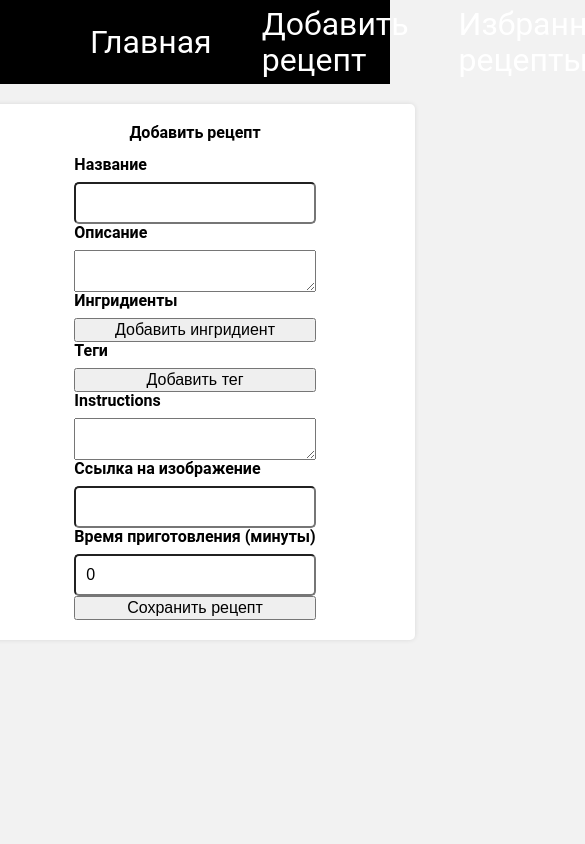
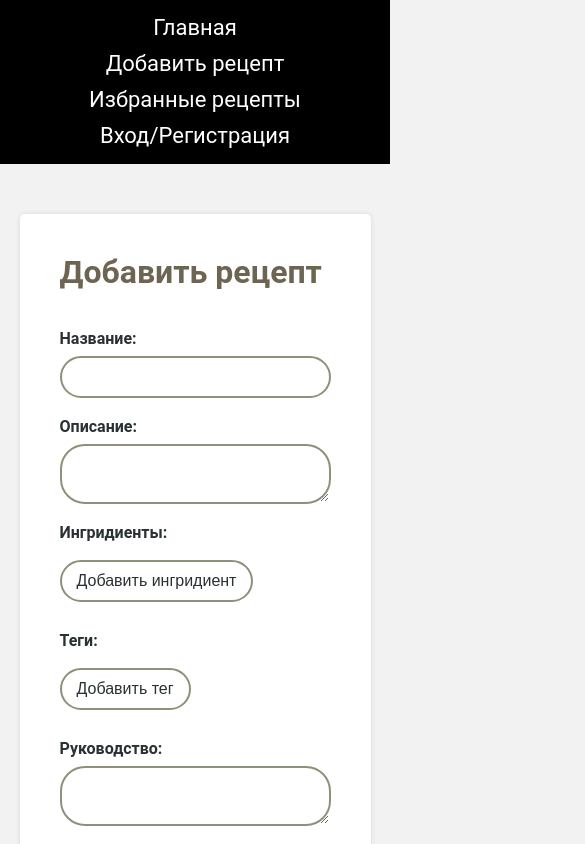
Before and after one commit to DmitryZhuravskiy/recipes-app, a React (Create React App) app in the folder client/: page /create-recipe in a window 390 px wide. Shown: the top 844 px of the page, 585 px wide, since content can reach past the window. Built offline with nearby package versions, Linux system fonts and the light colour scheme.

Commit message:
new styles

```diff
--- a/client/src/App.jsx
+++ b/client/src/App.jsx
@@ -4,7 +4,8 @@ import { Home } from "./pages/Home";
 import { Auth } from "./pages/Auth";
 import { CreateRecipe } from "./pages/CreateRecipe";
 import { SavedRecipes } from "./pages/SavedRecipes";
-import {Navbar} from "./components/Navbar";
+import { Navbar } from "./components/Navbar";
+import Recipe from "./pages/Recipe";
 
 function App() {
   return (
@@ -16,6 +17,7 @@ function App() {
           <Route path="/auth" element={<Auth />} />
           <Route path="/create-recipe" element={<CreateRecipe />} />
           <Route path="/saved-recipes" element={<SavedRecipes />} />
+          <Route path="/:id" element={<Recipe />} />
         </Routes>
       </Router>
     </div>
--- a/client/src/App.scss
+++ b/client/src/App.scss
@@ -9,6 +9,8 @@
 }
 
 * {
+  padding: 0;
+  margin: 0;
   font-size: 16px;
   line-height: 18px;
   --titleColor: #6d6552;
@@ -49,62 +51,8 @@ a {
   margin: 10px;
   font-size: 25px;
 }
-
-.create-recipe {
-  display: flex;
-  flex-direction: column;
-  justify-content: center;
-  align-items: center;
-  padding: 20px;
-  background-color: white;
-  border-radius: 5px;
-  box-shadow: 0 0 5px rgba(0, 0, 0, 0.1);
-  margin: 20px;
-  width: 400px;
-}
-.create-recipe form {
-  display: flex;
-  flex-direction: column;
-}
 ul {
   list-style: none;
   padding: 0;
   margin: 0;
 }
-
-li {
-  border: 1px solid black;
-  padding: 10px;
-  margin-bottom: 10px;
-}
-
-h2 {
-  margin-top: 0;
-}
-
-img {
-  max-width: 100%;
-  height: auto;
-  margin-bottom: 10px;
-}
-
-img {
-  width: 400px;
-}
-
-p {
-  max-width: 400px;
-  font-size: 12px;
-}
-.likeWrapper {
-  display: flex;
-  justify-content: flex-start;
-  align-items: center;
-}
-
-.like {
-  margin-left: 10px;
-  margin-top: 12px;
-  width: 20px;
-  height: 20px;
-}
--- a/client/src/components/Form/Form.module.scss
+++ b/client/src/components/Form/Form.module.scss
@@ -15,6 +15,7 @@
   line-height: var(--lineHeightTitle);
   font-weight: 500px;
   color: var(--titleColor);
+  margin-bottom: 40px;
 }
 
 .formGroup {
--- a/client/src/components/Navbar/Navbar.module.scss
+++ b/client/src/components/Navbar/Navbar.module.scss
@@ -18,7 +18,7 @@
   line-height: var(--lineHeightTitle);
 
   &:hover {
-    color: #C7D0CC;
+    color: #c7d0cc;
   }
 }
 .linkOut {
@@ -41,3 +41,45 @@
     box-shadow: 0px 0px 20px rgba(255, 255, 255, 0.7);
   }
 }
+@media (max-width: 1200px) {
+  .navbar {
+    margin: 0;
+    width: 100%;
+    padding: 5px 5%;
+  }
+}
+
+@media (max-width: 800px) {
+  .navbar {
+    margin: 0;
+    width: 100%;
+    padding: 5px 5%;
+  }
+  .link {
+    padding: 0;
+    margin: 0;
+    margin-right: 20px;
+    font-size: 22px;
+    line-height: 26px;
+  }
+
+  .linkOut {
+    font-size: 22px;
+    line-height: 26px;
+  }
+}
+@media (max-width: 550px) {
+  .navbar {
+    display: block;
+    height: auto;
+  }
+  .link {
+    display: block;
+    margin: 10px;
+    text-align: center;
+  }
+  .linkOut {
+    display: block;
+    margin: 20px auto;
+  }
+}
--- a/client/src/pages/CreateRecipe/CreateRecipe.module.scss
+++ b/client/src/pages/CreateRecipe/CreateRecipe.module.scss
@@ -0,0 +1,95 @@
+.createRecipe {
+  display: flex;
+  flex-direction: column;
+  justify-content: flex-start;
+  align-items: flex-start;
+  padding: 40px 60px;
+  background-color: white;
+  border-radius: 5px;
+  box-shadow: 0 0 5px rgba(0, 0, 0, 0.1);
+  margin: 80px 20px;
+  width: 90%;
+  box-sizing: border-box;
+  .form {
+    display: flex;
+    flex-direction: column;
+    width: 100%;
+  }
+}
+.createCTitle {
+  font-size: var(--fontSizeTitle);
+  line-height: var(--lineHeightTitle);
+  font-weight: 500px;
+  color: var(--titleColor);
+}
+
+.formGroup {
+  display: flex;
+  flex-direction: row;
+  justify-content: flex-start;
+  flex-wrap: wrap;
+  align-items: center;
+  margin-bottom: 20px;
+}
+
+.label {
+  color: var(--textColor);
+  cursor: pointer;
+  margin-bottom: 8px;
+  margin-right: 10px;
+  font-weight: 600;
+  width: 140px;
+
+  &:hover {
+    color: var(--textColorHover);
+  }
+}
+
+.input {
+  border: 2px var(--textColorHover) solid;
+  outline: none;
+  padding: 10px 15px;
+  border-radius: 25px;
+  width: 50%;
+  box-sizing: border-box;
+
+  &:hover {
+    border: 2px var(--titleColor) solid;
+    box-shadow: 5px 5px 10px rgba(122, 118, 102, 0.5);
+  }
+}
+
+.button,
+.submitButton {
+  display: inline-block;
+  margin-top: 0px;
+  box-sizing: border-box;
+  padding: 10px 15px;
+  margin: 10px 10px 10px 0px;
+  text-align: center;
+  border-radius: 25px;
+  border: 2px var(--textColorHover) solid;
+  color: var(--textColor);
+  background-color: white;
+  cursor: pointer;
+
+  &:hover {
+    background-color: var(--textColorHover);
+    border-color: white;
+    color: white;
+  }
+}
+
+.submitButton {
+  max-width: 250px;
+}
+@media (max-width: 1200px) {
+  .createRecipe {
+    padding: 40px 40px;
+    margin: 50px 0px;
+  }
+  .input {
+    flex-grow: 25;
+    width: auto;
+  }
+}
--- a/client/src/pages/CreateRecipe/index.jsx
+++ b/client/src/pages/CreateRecipe/index.jsx
@@ -4,6 +4,7 @@ import { useGetUserID } from "../../hooks/useGetUserID";
 import { useNavigate } from "react-router-dom";
 import { useCookies } from "react-cookie";
 import styles from "./CreateRecipe.module.scss";
+import formStyles from "../../components/Form/Form.module.scss";
 
 export const CreateRecipe = () => {
   const userID = useGetUserID();
@@ -70,27 +71,41 @@ export const CreateRecipe = () => {
   };
 
   return (
-    <div className="create-recipe">
-      <h2>Добавить рецепт</h2>
-      <form onSubmit={handleSubmit}>
-        <label htmlFor="name">Название</label>
+    <div className={styles.createRecipe}>
+      <h2 className={formStyles.authCTitle}>Добавить рецепт</h2>
+      <form className={styles.form} onSubmit={handleSubmit}>
+        <div className={styles.formGroup}>
+          <label className={styles.label} htmlFor="name">
+            Название:
+          </label>
           <input
+            className={styles.input}
             type="text"
             id="name"
             name="name"
             value={recipe.name}
             onChange={handleChange}
           />
-        <label htmlFor="description">Описание</label>
+        </div>
+        <div className={styles.formGroup}>
+          <label className={styles.label} htmlFor="description">
+            Описание:
+          </label>
           <textarea
+            className={styles.input}
             id="description"
             name="description"
             value={recipe.description}
             onChange={handleChange}
           ></textarea>
-        <label htmlFor="ingredients">Ингридиенты</label>
+        </div>
+        <div className={styles.formGroup}>
+          <label className={styles.label} htmlFor="ingredients">
+            Ингридиенты:
+          </label>
           {recipe.ingredients.map((ingredient, index) => (
             <input
+              className={styles.button}
               key={index}
               type="text"
               name="ingredients"
@@ -98,13 +113,21 @@ export const CreateRecipe = () => {
               onChange={(event) => handleIngredientChange(event, index)}
             />
           ))}
-        <button type="button" onClick={handleAddIngredient}>
+          <button
+            className={styles.button}
+            type="button"
+            onClick={handleAddIngredient}
+          >
             Добавить ингридиент
           </button>
-
-        <label htmlFor="tags">Теги</label>
+        </div>
+        <div className={styles.formGroup}>
+          <label className={styles.label} htmlFor="tags">
+            Теги:
+          </label>
           {recipe.tags.map((tag, index) => (
             <input
+              className={styles.button}
               key={index}
               type="text"
               name="tags"
@@ -112,33 +135,53 @@ export const CreateRecipe = () => {
               onChange={(event) => handleTagChange(event, index)}
             />
           ))}
-        <button type="button" onClick={handleAddTag}>
+          <button
+            className={styles.button}
+            type="button"
+            onClick={handleAddTag}
+          >
             Добавить тег
           </button>
-        <label htmlFor="instructions">Instructions</label>
+        </div>
+        <div className={styles.formGroup}>
+          <label className={styles.label} htmlFor="instructions">
+            Руководство:
+          </label>
           <textarea
+            className={styles.input}
             id="instructions"
             name="instructions"
             value={recipe.instructions}
             onChange={handleChange}
           ></textarea>
-        <label htmlFor="imageUrl">Ссылка на изображение</label>
+        </div>
+        <div className={styles.formGroup}>
+          <label className={styles.label} htmlFor="imageUrl">
+            Ссылка на изображение:
+          </label>
           <input
+            className={styles.input}
             type="text"
             id="imageUrl"
             name="imageUrl"
             value={recipe.imageUrl}
             onChange={handleChange}
           />
-        <label htmlFor="cookingTime">Время приготовления (минуты)</label>
+        </div>
+        <div className={styles.formGroup}>
+          <label className={styles.label} htmlFor="cookingTime">
+            Время приготовления (минуты):
+          </label>
           <input
+            className={styles.input}
             type="number"
             id="cookingTime"
             name="cookingTime"
             value={recipe.cookingTime}
             onChange={handleChange}
           />
-        <button type="submit">Сохранить рецепт</button>
+        </div>
+        <button className={styles.submitButton}  type="submit">Сохранить рецепт</button>
       </form>
     </div>
   );
--- /dev/null
+++ b/client/src/pages/Home/Home.module.scss
@@ -0,0 +1,122 @@
+.title {
+  font-size: var(--fontSizeTitle);
+  line-height: var(--lineHeightTitle);
+  font-weight: 700px;
+  color: black;
+  padding: 0;
+  margin: 0;
+  margin-bottom: 30px;
+}
+
+.recipes {
+  display: flex;
+  justify-content: space-between;
+  align-items: flex-start;
+  flex-wrap: wrap;
+}
+.recipe {
+  width: 30%;
+  padding: 20px;
+  margin-bottom: 30px;
+  box-sizing: border-box;
+  border-radius: 25px;
+  border: 2px var(--titleColor) solid;
+}
+.subTitle {
+  font-size: 22px;
+  line-height: 26px;
+  font-weight: 500px;
+  color: var(--titleColor);
+  margin-bottom: 0;
+  height: 52px;
+  overflow: hidden;
+}
+.recipeImage {
+  width: 100%;
+  height: 300px;
+  border-radius: 15px;
+  margin: 10px 0;
+}
+.tagsGroup {
+  display: flex;
+  flex-direction: row;
+  justify-content: flex-start;
+  align-items: center;
+  flex-wrap: wrap;
+}
+.tagTitle {
+  margin-right: 15px;
+  border: none;
+  margin-bottom: 0;
+}
+.tags {
+  display: flex;
+  justify-content: flex-start;
+  align-items: center;
+  flex-wrap: wrap;
+  overflow: hidden;
+  height: 80px;
+  margin-bottom: 10px;
+}
+.tag {
+  display: inline-block;
+  margin-top: 0px;
+  box-sizing: border-box;
+  padding: 5px;
+  margin: 5px 10px 5px 0px;
+  text-align: center;
+  border-radius: 15px;
+  border: 2px var(--textColorHover) solid;
+  color: var(--textColor);
+  background-color: white;
+  cursor: pointer;
+
+  &:hover {
+    background-color: var(--textColorHover);
+    border-color: white;
+    color: white;
+  }
+}
+
+.likeWrapper {
+  display: flex;
+  justify-content: flex-start;
+  align-items: center;
+}
+.like {
+  width: 20px;
+  height: 20px;
+  margin-left: 10px;
+}
+@media (max-width: 1200px) {
+  .recipe {
+    width: 48%;
+  }
+
+  .recipeImage {
+    height: 300px;
+  }
+}
+@media (max-width: 900px) {
+  .recipeImage {
+    height: 200px;
+  }
+}
+
+@media (max-width: 600px) {
+  .recipe {
+    width: 100%;
+  }
+  .recipeImage {
+    height: 300px;
+  }
+}
+
+@media (max-width: 450px) {
+    .recipe {
+      width: 100%;
+    }
+    .recipeImage {
+      height: 200px;
+    }
+  }
--- a/client/src/pages/Home.jsx
+++ b/client/src/pages/Home/index.jsx
@@ -1,6 +1,8 @@
 import React, { useEffect, useState } from "react";
-import { useGetUserID } from "../hooks/useGetUserID";
+import { useGetUserID } from "../../hooks/useGetUserID";
 import axios from "axios";
+import createStyles from "../CreateRecipe/CreateRecipe.module.scss";
+import styles from "./Home.module.scss";
 
 export const Home = () => {
   const [recipes, setRecipes] = useState([]);
@@ -62,53 +64,66 @@ export const Home = () => {
   }, []);
 
   return (
-    <div>
-      <h1>Рецепты</h1>
-      <ul>
+    <div className={createStyles.createRecipe}>
+      <h1 className={styles.title}>Рецепты</h1>
+      <ul className={styles.recipes}>
         {recipes.map((recipe) => (
-          <li key={recipe._id}>
-            <div>
-              <h2>{recipe.name}</h2>
+          <li className={styles.recipe} key={recipe._id}>
+            <h2 className={styles.subTitle}>{recipe.name}</h2>
             <button
+              className={createStyles.button}
               onClick={() => saveRecipe(recipe._id)}
               disabled={isRecipeSaved(recipe._id)}
             >
-                {isRecipeSaved(recipe._id) ? "Сохранено" : "Сохранить"}
+              {isRecipeSaved(recipe._id)
+                ? "В избранных"
+                : "Добавить в избранные"}
             </button>
-            </div>
+
+            <img
+              className={styles.recipeImage}
+              src={recipe.imageUrl}
+              alt={recipe.name}
+            />
+            {/*
                           <div>
-              <h3>Ингридиенты</h3>
+              <h3 className={createStyles.label}>Ингридиенты</h3>
               <ul className="instructions">
                 {recipe.ingredients.map((ingredient) => (
                   <li>{ingredient}</li>
                 ))}
               </ul>
             </div>
-            <div>
-              <h3>Теги</h3>
-              <ul className="instructions">
+
+                        <div className="instructions">
+              <p>{recipe.instructions}</p>
+            </div>
+               <p>Время приготовления: {recipe.cookingTime} минут</p>
+              */}
+
+            <div className={styles.tagsGroup}>
+              <ul className={styles.tags}>
+                <li className={styles.tagTitle}>Теги:</li>
                 {recipe.tags.map((tag) => (
-                  <li>{tag}</li>
+                  <li className={styles.tag}>{tag}</li>
                 ))}
               </ul>
             </div>
-            <div className="instructions">
-              <p>{recipe.instructions}</p>
-            </div>
-            <img src={recipe.imageUrl} alt={recipe.name} />
-            <p>Время приготовления: {recipe.cookingTime} минут</p>
-            <p className="likeWrapper" onClick={() => likeRecipe(recipe._id)}>
+            <p
+              className={styles.likeWrapper}
+              onClick={() => likeRecipe(recipe._id)}
+            >
               {recipe.likes.length}
               {isLiked(recipe) ? (
                 <img
-                  className="like"
+                  className={styles.like}
                   src="./images/heart--red.svg"
                   width="20"
                   height="15"
                 />
               ) : (
                 <img
-                  className="like"
+                  className={styles.like}
                   src="./images/heart.svg"
                   width={20}
                   height={15}
--- a/client/src/pages/SavedRecipes.jsx
+++ b/client/src/pages/SavedRecipes.jsx
@@ -1,6 +1,8 @@
 import React, { useEffect, useState } from "react";
 import { useGetUserID } from "../hooks/useGetUserID";
 import axios from "axios";
+import createStyles from "./CreateRecipe/CreateRecipe.module.scss";
+import styles from "./Home/Home.module.scss";
 
 export const SavedRecipes = () => {
   const [savedRecipes, setSavedRecipes] = useState([]);
@@ -37,16 +39,19 @@ export const SavedRecipes = () => {
     fetchSavedRecipes();
   }, []);
   return (
-    <div>
-      <h1>Избранные рецепты</h1>
-      <ul>
+    <div className={createStyles.createRecipe}>
+      <h1 className={styles.title}>Избранные рецепты</h1>
+      <ul className={styles.recipes}>
         {savedRecipes.map((recipe) => (
-          <li key={recipe._id}>
-            <div>
-              <h2>{recipe.name}</h2>
-            </div>
-            <p>{recipe.description}</p>
-            <div>
+          <li className={styles.recipe} key={recipe._id}>
+            <h2 className={styles.subTitle}>{recipe.name}</h2>
+            <img
+              className={styles.recipeImage}
+              src={recipe.imageUrl}
+              alt={recipe.name}
+            />
+            {/*
+              <div>
               <h3>Ингридиенты</h3>
               <ul className="instructions">
                 {recipe.ingredients.map((ingredient) => (
@@ -54,31 +59,36 @@ export const SavedRecipes = () => {
                 ))}
               </ul>
             </div>
-            <div>
-              <h3>Теги</h3>
-              <ul className="instructions">
+
+            <div className="instructions">
+              <p>{recipe.instructions}</p>
+            </div>
+                   <p>Время приготовления:  {recipe.cookingTime} минут</p>
+
+  */}{" "}
+            <div className={styles.tagsGroup}>
+              <ul className={styles.tags}>
+                <li className={styles.tagTitle}>Теги:</li>
                 {recipe.tags.map((tag) => (
-                  <li>{tag}</li>
+                  <li className={styles.tag}>{tag}</li>
                 ))}
               </ul>
             </div>
-            <div className="instructions">
-              <p>{recipe.instructions}</p>
-            </div>
-            <img src={recipe.imageUrl} alt={recipe.name} />
-            <p>Время приготовления:  {recipe.cookingTime} минут</p>
-            <p className="likeWrapper" onClick={() => likeRecipe(recipe._id)}>
+            <p
+              className={styles.likeWrapper}
+              onClick={() => likeRecipe(recipe._id)}
+            >
               {recipe.likes.length}
               {isLiked(recipe) ? (
                 <img
-                  className="like"
+                  className={styles.like}
                   src="./images/heart--red.svg"
                   width="20"
                   height="15"
                 />
               ) : (
                 <img
-                  className="like"
+                  className={styles.like}
                   src="./images/heart.svg"
                   width={20}
                   height={15}
```
Also changed, not shown: client/src/pages/Recipe/index.jsx (added, +33 -0 lines), client/src/pages/Recipe/Recipe.module.scss (added). Lines whose indentation alone changed are shown as unchanged.
